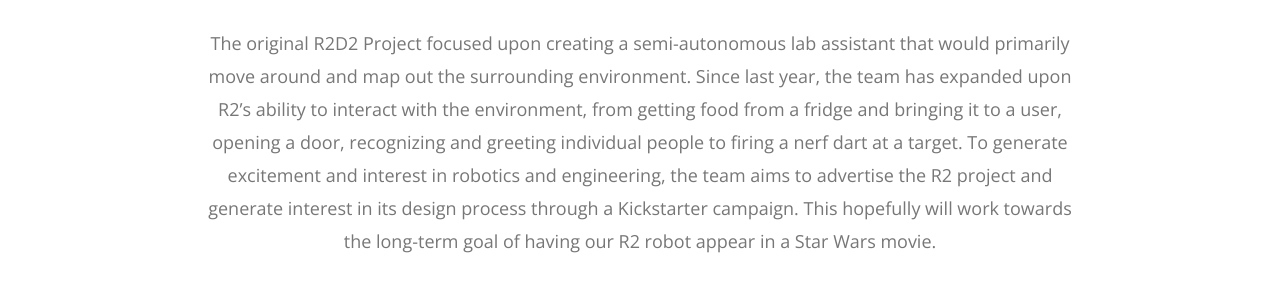
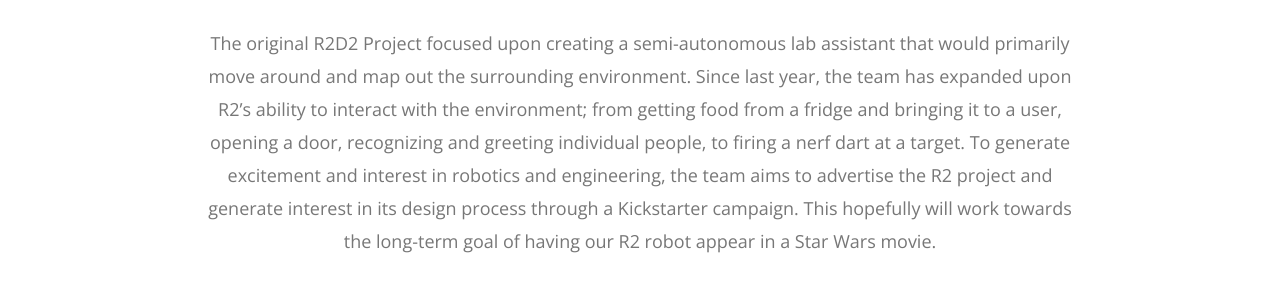
Before and after one commit to samuellye98/ccup.github.io, a Jekyll site: the page built from projects.html, in a window 1280 px wide and 900 px high, scrolled down 659 px. Shown: the part 229-522 px from the top of the window. Built offline with Jekyll 4.4.1, drawn with Linux system fonts in a browser that asks for light colours; some web fonts are replaced.

```diff
--- a/projects.html
+++ b/projects.html
@@ -27,7 +27,7 @@ layout: default
 					<br>MechE Team Lead: Ian McKenzie, Rebecca Cooper
 					<br>ECE Team Lead: Rohan Agarwal, Shanee Lu
 					<br>CS Team Lead: Rong Tan
-					<p>The original R2D2 Project focused upon creating a semi-autonomous lab assistant that would primarily move around and map out the surrounding environment. Since last year, the team has expanded upon R2’s ability to interact with the environment, from getting food from a fridge and bringing it to a user, opening a door, recognizing and greeting individual people to firing a nerf dart at a target. To generate excitement and interest in robotics and engineering, the team aims to advertise the R2 project and generate interest in its design process through a Kickstarter campaign. This hopefully will work towards the long-term goal of having our R2 robot appear in a Star Wars movie. </p>
+					<p>The original R2D2 Project focused upon creating a semi-autonomous lab assistant that would primarily move around and map out the surrounding environment. Since last year, the team has expanded upon R2’s ability to interact with the environment; from getting food from a fridge and bringing it to a user, opening a door, recognizing and greeting individual people, to firing a nerf dart at a target. To generate excitement and interest in robotics and engineering, the team aims to advertise the R2 project and generate interest in its design process through a Kickstarter campaign. This hopefully will work towards the long-term goal of having our R2 robot appear in a Star Wars movie. </p>
 				</div>
 			</div>
 		</div>
```
